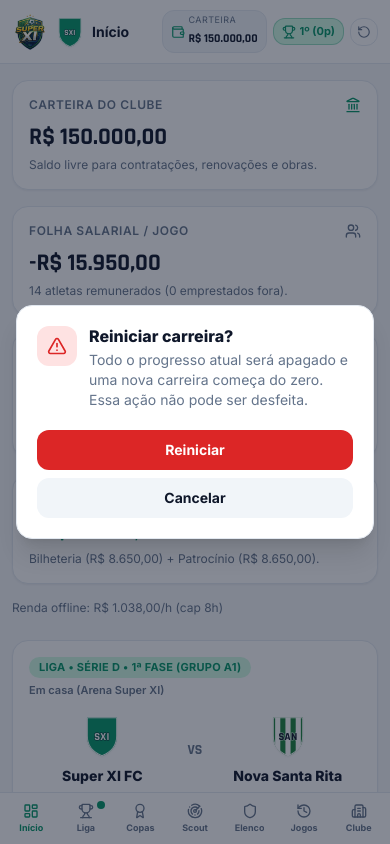
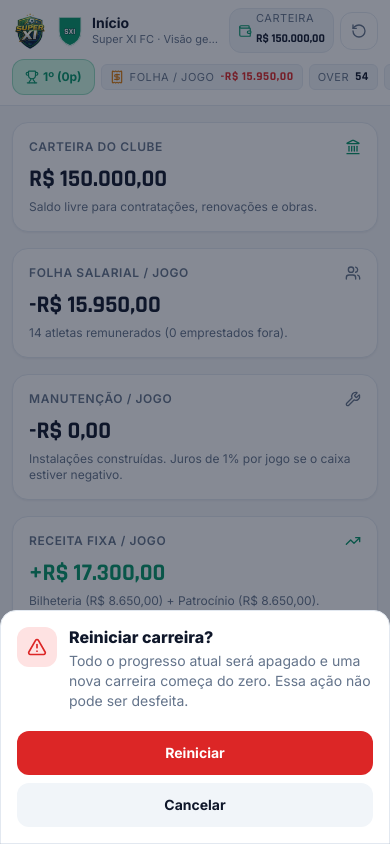
Before and after one commit to adrinoxdev/super-xi, a Vue app: page /club in a window 390 px wide. Both pictures are taken after a click on the button "Reiniciar Carreira". Shown: the top 844 px of the page. Built offline with nearby package versions, Linux system fonts and the light colour scheme.

Commit message:
fix(layout): header, bottom nav e modais adaptados a mobile e tablet

```diff
--- a/src/App.vue
+++ b/src/App.vue
@@ -41,7 +41,7 @@ onBeforeUnmount(() => {
 </script>
 
 <template>
-  <div class="w-full min-h-screen flex flex-col md:flex-row overflow-x-clip">
+  <div class="w-full min-h-dvh flex flex-col md:flex-row overflow-x-clip">
     <AppToast />
     <Sidebar />
     <div class="flex-1 flex flex-col min-w-0 pb-[calc(5rem+env(safe-area-inset-bottom))] md:pb-0">
--- a/src/components/layout/BottomNav.vue
+++ b/src/components/layout/BottomNav.vue
@@ -5,24 +5,24 @@ const { navItems, goTo } = useNavigation()
 </script>
 
 <template>
-  <nav class="md:hidden fixed bottom-0 inset-x-0 bg-surface border-t border-borderline z-40 grid grid-cols-7 pt-1.5 px-1 pb-[calc(0.375rem+env(safe-area-inset-bottom))]">
+  <nav class="md:hidden fixed bottom-0 inset-x-0 bg-surface border-t border-borderline z-40 grid grid-cols-7 pt-1 px-0.5 pb-[calc(0.25rem+env(safe-area-inset-bottom))]">
     <button
       type="button"
       v-for="item in navItems"
       :key="item.id"
       @click="goTo(item)"
       :class="[
-        'flex flex-col items-center justify-center py-1 rounded-lg text-[9px] font-bold transition-colors relative',
+        'flex flex-col items-center justify-center min-h-12 min-w-0 px-px py-1 rounded-lg text-[11px] leading-tight font-bold transition-colors relative',
         item.active ? 'text-emeraldpro' : 'text-ink-muted'
       ]"
     >
-      <component :is="item.icon" class="w-4 h-4 mb-0.5" />
+      <component :is="item.icon" class="w-5 h-5 mb-0.5 shrink-0" />
       <span class="truncate max-w-full">{{ item.shortLabel }}</span>
       <span
         v-if="item.badge"
-        class="absolute top-0.5 right-2 w-2 h-2 rounded-full bg-emeraldpro"
-      ></span>
-      <span v-if="item.live" class="absolute top-0.5 right-2 flex w-2.5 h-2.5">
+        class="absolute top-0 right-0 min-w-4 h-4 px-1 rounded-full bg-emeraldpro text-white text-[10px] leading-4 font-extrabold text-center"
+      >{{ item.badge }}</span>
+      <span v-if="item.live" class="absolute top-0.5 left-1 flex w-2.5 h-2.5" aria-label="Ao vivo">
         <span class="absolute inline-flex w-full h-full rounded-full bg-emeraldpro opacity-75 animate-ping"></span>
         <span class="relative inline-flex w-2.5 h-2.5 rounded-full bg-emeraldpro"></span>
       </span>
--- a/src/components/layout/Header.vue
+++ b/src/components/layout/Header.vue
@@ -11,6 +11,7 @@ import { usePageSubtitle } from '@/composables/usePageSubtitle'
 import { useSeason } from '@/composables/useSeason'
 import { formatCurrency } from '@/utils/format/formatCurrency'
 import ClubCrest from '@/components/ui/ClubCrest.vue'
+import { version as appVersion } from '../../../package.json'
 
 const base = import.meta.env.BASE_URL
 const club = useClubStore()
@@ -25,7 +26,8 @@ const { resetCareer } = useSeason()
 </script>
 
 <template>
-  <header class="bg-surface/95 backdrop-blur border-b border-borderline sticky top-0 z-30 px-3 sm:px-6 py-2.5 md:py-0 md:h-20 flex items-center justify-between gap-2 sm:gap-3">
+  <header class="bg-surface/95 backdrop-blur border-b border-borderline sticky top-0 z-30 px-3 sm:px-6 py-2 md:py-0 md:h-20 flex flex-col md:flex-row md:items-center md:justify-between gap-1.5 md:gap-3">
+    <div class="flex items-center justify-between gap-2 sm:gap-3 min-w-0 md:contents">
     <div class="flex items-center gap-2 min-w-0">
       <img :src="`${base}logo.png`" alt="Super XI" class="md:hidden h-9 w-auto shrink-0 select-none" draggable="false" />
       <ClubCrest size="sm" class="shrink-0 md:hidden" />
@@ -44,7 +46,7 @@ const { resetCareer } = useSeason()
       </div>
       <div class="md:hidden min-w-0">
         <h2 class="font-bold text-sm sm:text-base text-ink leading-tight truncate">{{ currentPageTitle }}</h2>
-        <p class="text-[11px] sm:text-xs text-ink-muted hidden sm:block truncate">{{ subtitle }}</p>
+        <p class="text-[11px] sm:text-xs text-ink-muted truncate" :title="club.name">{{ club.name }}<template v-if="subtitle"> · {{ subtitle }}</template></p>
       </div>
     </div>
 
@@ -52,12 +54,12 @@ const { resetCareer } = useSeason()
       <div class="bg-subtle border border-borderline px-2 sm:px-3 py-1 sm:py-1.5 rounded-xl flex items-center gap-1 sm:gap-2">
         <Wallet class="w-3.5 h-3.5 sm:w-4 sm:h-4 text-emeraldpro shrink-0" />
         <div>
-          <span class="text-[9px] sm:text-[10px] uppercase tracking-wider text-ink-muted block leading-none">Carteira</span>
+          <span class="text-[11px] md:text-[10px] uppercase tracking-wider text-ink-muted block leading-none">Carteira</span>
           <span class="font-score font-bold text-xs sm:text-base leading-tight whitespace-nowrap" :class="club.budget < 0 ? 'text-dangerpro' : 'text-ink'">{{ formatCurrency(club.budget) }}</span>
         </div>
       </div>
 
-      <div class="hidden sm:flex bg-subtle border border-borderline px-3 py-1.5 rounded-xl items-center gap-2">
+      <div class="hidden md:flex bg-subtle border border-borderline px-3 py-1.5 rounded-xl items-center gap-2">
         <Receipt class="w-4 h-4 text-amberpro" />
         <div>
           <span class="text-[10px] uppercase tracking-wider text-ink-muted block leading-none">Folha / Jogo</span>
@@ -69,7 +71,7 @@ const { resetCareer } = useSeason()
         v-if="!isMatchRoute && match.liveCompetitions.length"
         type="button"
         @click="goToMatchTab"
-        class="bg-emeraldpro text-white px-2 sm:px-3 py-1 sm:py-1.5 rounded-xl flex items-center gap-1 text-[11px] sm:text-xs font-bold shadow-sm"
+        class="hidden md:flex bg-emeraldpro text-white px-3 py-1.5 rounded-xl items-center gap-1 text-xs font-bold shadow-sm"
       >
         <PlayCircle class="w-3.5 h-3.5 shrink-0" />
         <span class="whitespace-nowrap">Voltar à partida</span>
@@ -77,22 +79,48 @@ const { resetCareer } = useSeason()
 
       <button
         type="button"
+        @click="resetCareer"
+        title="Reiniciar Carreira"
+        aria-label="Reiniciar Carreira"
+        class="p-2.5 md:p-2 rounded-xl border border-borderline text-ink-muted hover:text-dangerpro hover:border-dangerpro transition-colors"
+      >
+        <RotateCcw class="w-4 h-4" />
+      </button>
+    </div>
+    </div>
+
+    <!-- Mobile/tablet: segunda linha com tudo que o desktop mostra no header -->
+    <div class="md:hidden flex items-center gap-1.5 overflow-x-auto no-scrollbar whitespace-nowrap -mx-3 px-3 sm:-mx-6 sm:px-6 pb-0.5">
+      <button
+        v-if="!isMatchRoute && match.liveCompetitions.length"
+        type="button"
+        @click="goToMatchTab"
+        class="shrink-0 min-h-9 bg-emeraldpro text-white px-3 rounded-xl flex items-center gap-1 text-xs font-bold shadow-sm"
+      >
+        <PlayCircle class="w-3.5 h-3.5 shrink-0" />
+        Voltar à partida
+      </button>
+      <button
+        type="button"
         @click="router.push('/league')"
-        class="md:hidden bg-emeraldpro-soft border border-emeraldpro/30 hover:bg-emeraldpro hover:text-white text-emeraldpro px-2 sm:px-3 py-1 sm:py-1.5 rounded-xl flex items-center gap-1 text-[11px] sm:text-xs font-bold transition-colors"
+        class="shrink-0 min-h-9 bg-emeraldpro-soft border border-emeraldpro/30 hover:bg-emeraldpro hover:text-white text-emeraldpro px-3 rounded-xl flex items-center gap-1 text-xs font-bold transition-colors"
         title="Abrir Liga Aurora"
       >
         <Trophy class="w-3.5 h-3.5 shrink-0" />
-        <span class="whitespace-nowrap">{{ league.userLeagueRank }}º ({{ league.userLeaguePoints }}p)</span>
+        {{ league.userLeagueRank }}º ({{ league.userLeaguePoints }}p)
       </button>
-
-      <button
-        type="button"
-        @click="resetCareer"
-        title="Reiniciar Carreira"
-        class="p-1.5 sm:p-2 rounded-xl border border-borderline text-ink-muted hover:text-dangerpro hover:border-dangerpro transition-colors"
+      <span class="shrink-0 inline-flex items-center gap-1.5 bg-subtle border border-borderline rounded-md px-2 py-1 text-[11px] uppercase tracking-wider text-ink-muted">
+        <Receipt class="w-3.5 h-3.5 text-amberpro" />
+        Folha / Jogo <b class="font-score text-xs text-dangerpro">-{{ formatCurrency(squad.totalWageBill) }}</b>
+      </span>
+      <span
+        v-for="s in stats"
+        :key="s.label"
+        class="shrink-0 inline-flex items-center gap-1.5 bg-subtle border border-borderline rounded-md px-2 py-1 text-[11px] uppercase tracking-wider text-ink-muted"
       >
-        <RotateCcw class="w-3.5 h-3.5 sm:w-4 sm:h-4" />
-      </button>
+        {{ s.label }} <b class="font-score text-xs text-ink">{{ s.value }}</b>
+      </span>
+      <span class="shrink-0 font-score font-bold bg-subtle border border-borderline rounded-full px-2 py-0.5 text-[11px] text-ink">v{{ appVersion }}</span>
     </div>
   </header>
 </template>
--- a/src/components/layout/Sidebar.vue
+++ b/src/components/layout/Sidebar.vue
@@ -9,7 +9,7 @@ const { subtitle } = usePageSubtitle()
 </script>
 
 <template>
-  <aside class="hidden md:flex md:w-64 bg-surface border-r border-borderline flex-col justify-between shrink-0 sticky top-0 h-screen overflow-y-auto z-20 self-start">
+  <aside class="hidden md:flex md:w-64 bg-surface border-r border-borderline flex-col justify-between shrink-0 sticky top-0 h-dvh overflow-y-auto z-20 self-start">
     <div>
       <div class="px-4 h-20 border-b border-borderline flex items-center gap-1.5">
         <img :src="`${base}logo.png`" alt="Super XI" class="h-11 w-auto shrink-0 select-none" draggable="false" />
--- a/src/components/ui/AppToast.vue
+++ b/src/components/ui/AppToast.vue
@@ -10,7 +10,7 @@ const ui = useUiStore()
     <div
       v-if="ui.toast.visible"
       :class="[
-        'fixed top-4 right-4 z-[60] px-4 py-3 rounded-xl shadow-lg border flex items-center gap-2.5 text-sm font-medium animate-pop max-w-[min(92vw,28rem)]',
+        'fixed top-[calc(0.75rem+env(safe-area-inset-top))] sm:top-4 right-3 sm:right-4 left-3 sm:left-auto w-fit ml-auto z-[60] px-4 py-3 rounded-xl shadow-lg border flex items-center gap-2.5 text-sm font-medium animate-pop max-w-[min(92vw,28rem)]',
         ui.toast.type === 'success' ? 'bg-surface border-emeraldpro text-ink' :
         ui.toast.type === 'warning' ? 'bg-surface border-amberpro text-ink' :
         'bg-surface border-dangerpro text-ink'
--- a/src/components/ui/Badge.vue
+++ b/src/components/ui/Badge.vue
@@ -16,7 +16,7 @@ const shapeClasses = {
 } as const
 
 const sizeClasses = {
-  xs: 'text-[10px]',
+  xs: 'text-[11px]',
   sm: 'text-[11px]',
 } as const
 
--- a/src/components/ui/BaseModal.vue
+++ b/src/components/ui/BaseModal.vue
@@ -6,12 +6,12 @@ defineEmits<{ close: [] }>()
 <template>
   <Teleport to="body">
   <div
-    class="fixed inset-0 z-[55] bg-ink/50 backdrop-blur-xs flex items-center justify-center p-4"
+    class="fixed inset-0 z-[55] bg-ink/50 backdrop-blur-xs flex items-end sm:items-center justify-center p-0 sm:p-4"
     @click.self="$emit('close')"
   >
     <div
       :class="[
-        'bg-surface rounded-2xl max-w-lg w-full p-5 sm:p-6 border border-borderline shadow-xl space-y-4 animate-pop max-h-[90vh] overflow-y-auto',
+        'bg-surface rounded-t-2xl sm:rounded-2xl max-w-lg w-full p-4 sm:p-6 border border-borderline shadow-xl space-y-4 animate-pop max-h-[90dvh] overflow-y-auto overscroll-contain pb-[calc(1rem+env(safe-area-inset-bottom))] sm:pb-6',
         cardClass
       ]"
     >
--- a/src/components/ui/ConfirmDialog.vue
+++ b/src/components/ui/ConfirmDialog.vue
@@ -36,7 +36,7 @@ onBeforeUnmount(() => window.removeEventListener('keydown', onKey))
     <div class="flex flex-col-reverse sm:flex-row sm:justify-end gap-2 pt-1">
       <button
         type="button"
-        class="px-4 py-2.5 rounded-xl bg-subtle hover:bg-borderline text-ink text-sm font-bold transition-colors"
+        class="px-4 py-2.5 min-h-11 rounded-xl bg-subtle hover:bg-borderline text-ink text-sm font-bold transition-colors"
         @click="ui.resolveConfirm(false)"
       >
         {{ ui.confirmDialog.cancelLabel }}
@@ -44,7 +44,7 @@ onBeforeUnmount(() => window.removeEventListener('keydown', onKey))
       <button
         type="button"
         :class="[
-          'px-4 py-2.5 rounded-xl text-white text-sm font-bold transition-colors',
+          'px-4 py-2.5 min-h-11 rounded-xl text-white text-sm font-bold transition-colors',
           ui.confirmDialog.danger ? 'bg-dangerpro hover:opacity-90' : 'bg-emeraldpro hover:bg-emeraldpro-hover'
         ]"
         @click="ui.resolveConfirm(true)"
--- a/src/components/ui/CustomColorPicker.vue
+++ b/src/components/ui/CustomColorPicker.vue
@@ -22,7 +22,7 @@ const pickerValue = computed(() => (HEX.test(props.modelValue) ? props.modelValu
     :title="`Outra cor (${label})`"
     :class="isCustom ? 'ring-2 ring-offset-2 ring-ink scale-110' : ''"
     :style="{ background: isCustom ? modelValue : 'conic-gradient(#ef4444, #f59e0b, #22c55e, #06b6d4, #6366f1, #d946ef, #ef4444)' }"
-    class="relative w-6 h-6 rounded-full border border-borderline transition-transform cursor-pointer flex items-center justify-center overflow-hidden"
+    class="relative w-8 h-8 md:w-6 md:h-6 rounded-full border border-borderline transition-transform cursor-pointer flex items-center justify-center overflow-hidden"
   >
     <span v-if="!isCustom" class="text-[13px] leading-none font-black text-white drop-shadow" aria-hidden="true">+</span>
     <input
--- a/src/components/ui/MentalitySelector.vue
+++ b/src/components/ui/MentalitySelector.vue
@@ -19,7 +19,7 @@ function pct(mod: number): string {
 
 <template>
   <div
-    :class="variant === 'compact' ? 'grid grid-cols-5 gap-1.5'
+    :class="variant === 'compact' ? 'grid grid-cols-3 sm:grid-cols-5 gap-1.5'
       : variant === 'cards' ? 'grid grid-cols-2 sm:grid-cols-5 gap-2'
       : 'flex flex-wrap gap-1.5'"
   >
@@ -29,7 +29,7 @@ function pct(mod: number): string {
       type="button"
       @click="$emit('update:modelValue', key)"
       :class="variant === 'compact' ? [
-        'py-2 px-1 rounded-xl text-[10px] sm:text-xs font-bold border text-center transition-all truncate',
+        'min-h-10 py-2 px-1 rounded-xl text-[11px] sm:text-xs font-bold border text-center transition-all truncate',
         modelValue === key
           ? 'bg-emeraldpro text-white border-emeraldpro shadow-sm'
           : 'bg-subtle text-ink-muted border-borderline hover:text-ink'
@@ -39,7 +39,7 @@ function pct(mod: number): string {
           ? 'bg-emeraldpro-soft border-emeraldpro text-ink ring-1 ring-emeraldpro'
           : 'bg-subtle border-borderline text-ink-muted hover:text-ink'
       ] : [
-        'px-3 py-1.5 rounded-lg text-xs font-bold border',
+        'px-3 py-2 min-h-10 md:min-h-0 md:py-1.5 rounded-lg text-xs font-bold border',
         modelValue === key ? 'bg-emeraldpro text-white border-emeraldpro' : 'bg-subtle text-ink-muted border-borderline'
       ]"
     >
--- a/src/components/ui/PlayerBadge.vue
+++ b/src/components/ui/PlayerBadge.vue
@@ -19,6 +19,6 @@ const numClass = computed(() => (props.size === 'sm' ? 'text-base' : 'text-xl'))
     class="rounded-xl bg-subtle border border-borderline flex flex-col items-center justify-center shrink-0"
   >
     <span :class="numClass" class="font-score font-extrabold text-emeraldpro leading-none">{{ prefix }}{{ overall }}</span>
-    <span class="text-[10px] font-bold text-ink-muted">{{ formatPosBR(position) }}</span>
+    <span class="text-[11px] md:text-[10px] font-bold text-ink-muted">{{ formatPosBR(position) }}</span>
   </div>
 </template>
--- a/src/styles/main.css
+++ b/src/styles/main.css
@@ -2,7 +2,7 @@
 @tailwind components;
 @tailwind utilities;
 
-body { @apply bg-canvas text-ink font-sans antialiased min-h-screen selection:bg-emeraldpro selection:text-white; }
+body { @apply bg-canvas text-ink font-sans antialiased min-h-dvh selection:bg-emeraldpro selection:text-white; }
 
 .font-score {
   font-variant-numeric: tabular-nums;
@@ -29,6 +29,9 @@ body { @apply bg-canvas text-ink font-sans antialiased min-h-screen selection:bg
   scrollbar-width: none;
 }
 
+.safe-pb { padding-bottom: env(safe-area-inset-bottom); }
+.safe-pt { padding-top: env(safe-area-inset-top); }
+
 @keyframes popIn {
   0% { transform: scale(0.96); opacity: 0; }
   100% { transform: scale(1); opacity: 1; }
```
